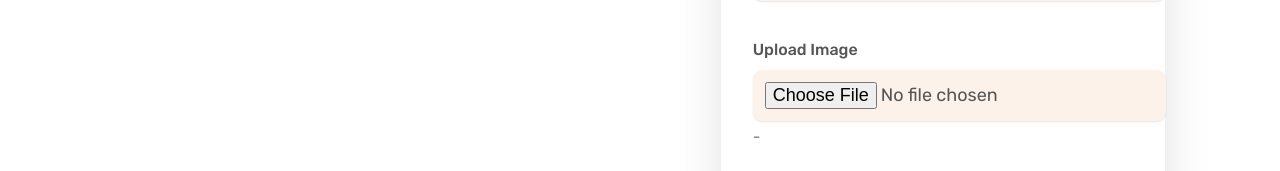
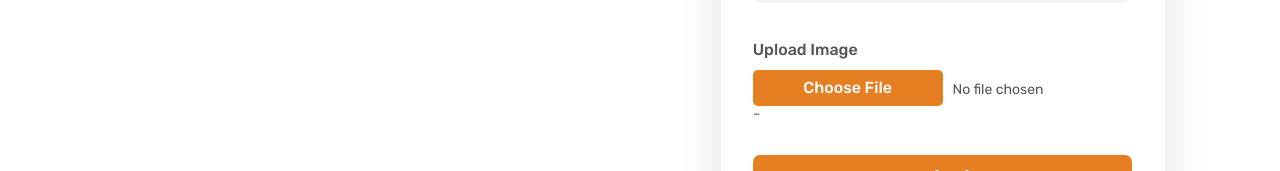
Before and after one commit to ShotaNakahata/where-is-my-restroom, a Next.js app: page /toilet/add in a window 1280 px wide. Shown: the part 992-1163 px from the top of the page. Built offline with nearby package versions, Linux system fonts and the light colour scheme.

Commit message:
add-toilet-page complete new toilet add db

```diff
--- a/src/components/forms/ToiletForm.jsx
+++ b/src/components/forms/ToiletForm.jsx
@@ -2,6 +2,7 @@
 import React, { useState } from 'react'
 import styles from "@/components/forms/LoginForm.module.css";
 import formStyles from "@/components/forms/formStyles.module.css";
+import tFormStyles from "@/components/forms/ToiletForm.module.css";
 import { validationRules } from "@/utils/validationRules";
 import { useForm } from "react-hook-form";
 import Modal from "@/components/common/Modal";
@@ -109,7 +110,11 @@ function ToiletForm() {
             {/* Image */}
             <div className={formStyles.formContent}>
               <label className={formStyles.label} htmlFor="image">Upload Image</label>
-              <input className={formStyles.input} type="file" accept="image/*" onChange={(e) => setSelectedImage(e.target.files[0])}/>
+              <input className={tFormStyles.hiddenInput} id="image" type="file" accept="image/*" onChange={(e) => setSelectedImage(e.target.files[0])} />
+              <div className={tFormStyles.imgInput}>
+                <label htmlFor="image" className={tFormStyles.customFileButton}>Choose File</label>
+                <span className={tFormStyles.fileName}>{selectedImage ? selectedImage.name : "No file chosen"}</span>
+              </div>
               {errors.name ? <span className={formStyles.error}>{errors.name.message}</span> : <span className={formStyles.errorsDefo}>-</span>}
             </div>
             {/* Submit BUTTON */}
--- a/src/components/forms/ToiletForm.module.css
+++ b/src/components/forms/ToiletForm.module.css
@@ -0,0 +1,33 @@
+.hiddenInput{
+  display: none;
+}
+.customFileButton {
+  width: 50%;
+  display: inline-block;
+  background-color: #e67e22;
+  color: white;
+  font-size: 1.6rem;
+  font-weight: 500;
+  padding: 1rem 1.5rem;
+  border-radius: 5px;
+  cursor: pointer;
+  transition: background-color 0.2s ease-in-out;
+  text-align: center;
+  border: none;
+  outline: none;
+}
+.customFileButton:hover {
+  background-color: #cf711f;
+}
+.imgInput{
+  display: flex;
+  align-items: center;
+  gap: 1rem;
+}
+/* ✅ 選択したファイル名の表示 */
+.fileName {
+  margin-top: 0.5rem;
+  font-size: 1.4rem;
+  color: #555;
+  display: block;
+}
```
